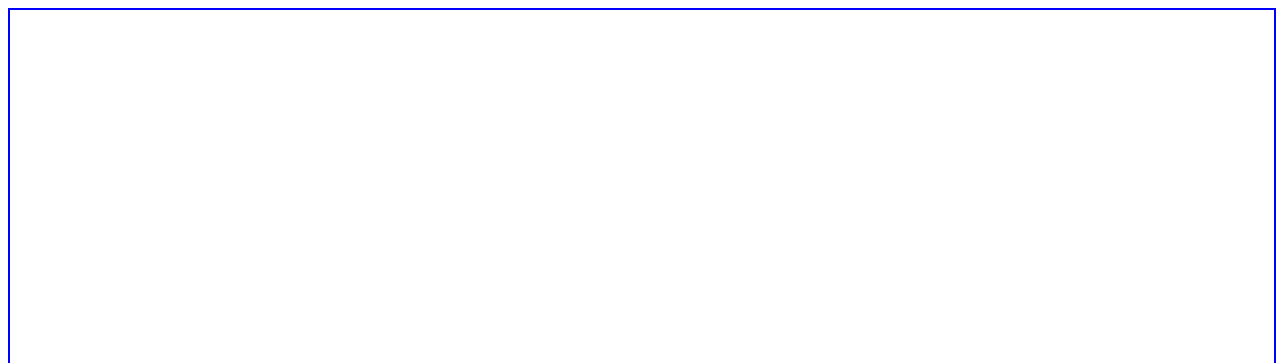
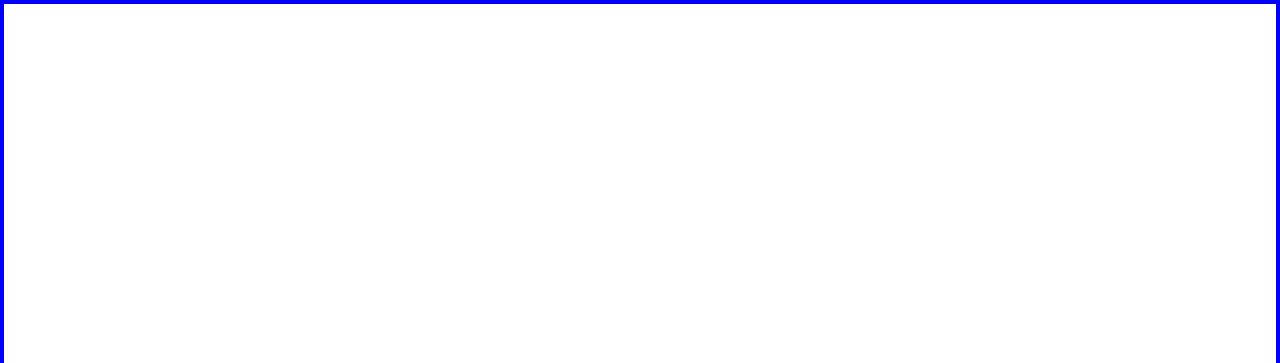
Before and after one commit to tonmoy3673/zepto-apps, a plain HTML site: page index.html in a window 1280 px wide. Shown: the top 363 px of the page. Drawn offline with Linux system fonts and the light colour scheme.

Commit message:
:bulb: set border box sizing

```diff
--- a/style.css
+++ b/style.css
@@ -1,11 +1,18 @@
+body {
+  width: 100svw;
+  height: 100svh;
+  margin: 0px;
+  padding: 0px;
+}
 .main-container {
   width: 100%;
-  height: 100vh;
+  height: 100%;
   display: flex;
   justify-content: center;
   align-items: center;
-  border: 2px solid blue;
+  border: 4px solid blue;
   background-color: #fff;
+  box-sizing: border-box;
 }
 .text {
   font-size: 3rem;
```
